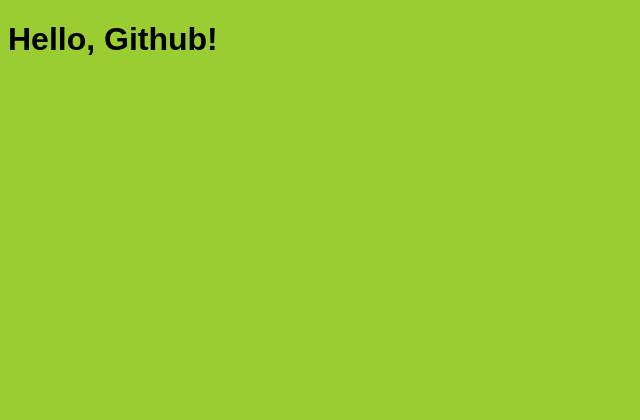
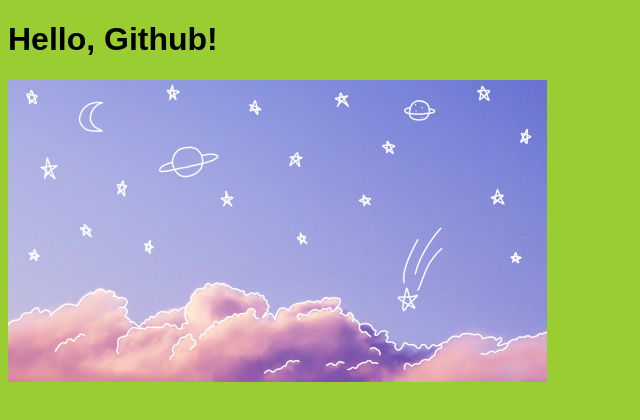
Before and after one commit to syacia09/contoh-repo, a plain HTML site: page index.html in a window 1280 px wide. Shown: the whole page, without its empty margins (0-640 px from the left). Drawn offline with Linux system fonts and the light colour scheme.

Commit message:
Menambahkan gambar langit

```diff
--- a/index.html
+++ b/index.html
@@ -8,5 +8,6 @@
 </head>
 <body>
     <h1>Hello, Github!</h1>
+    <img src="Langit.png" alt="Langit">
 </body>
 </html>
```
Also changed, not shown: Langit.png (added).
